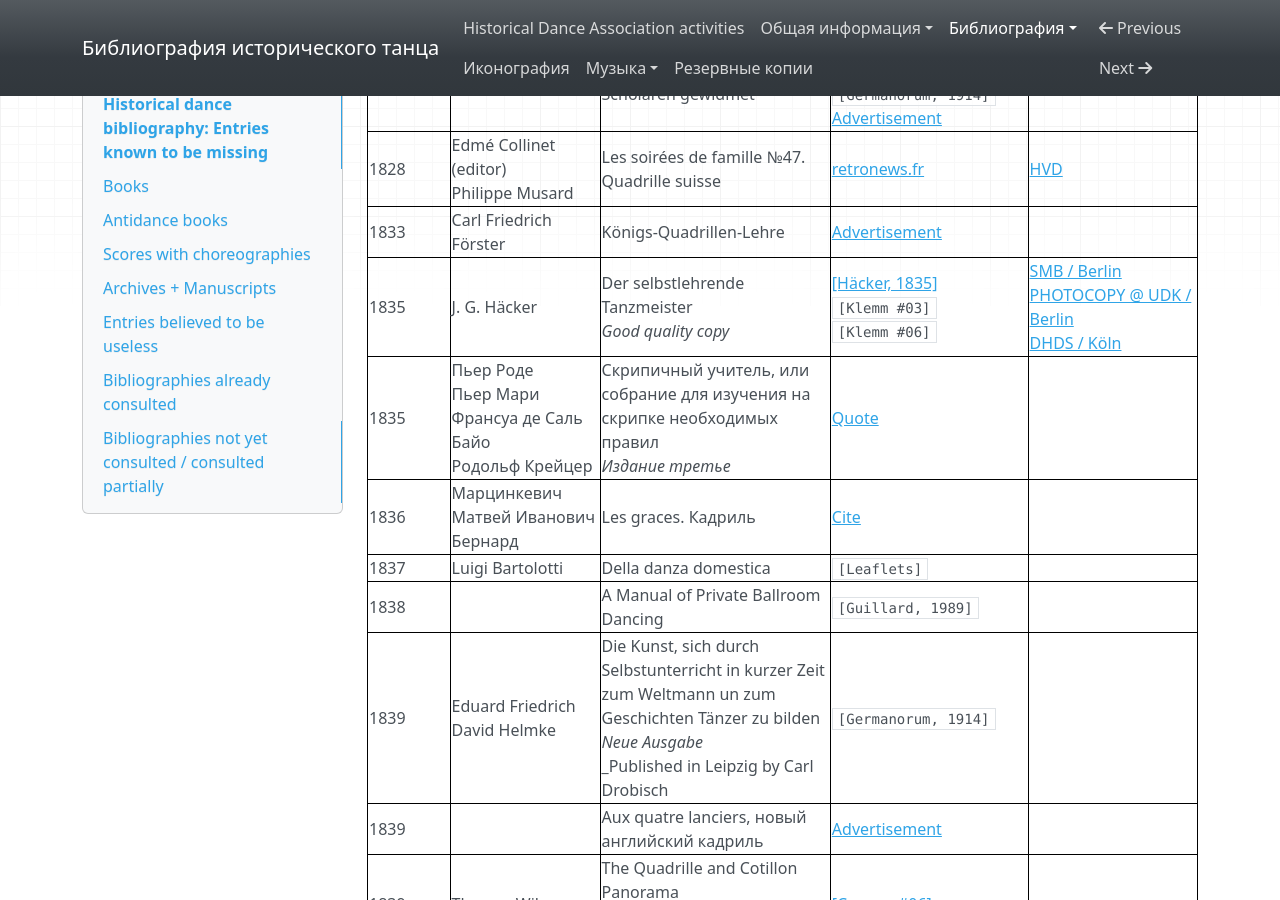
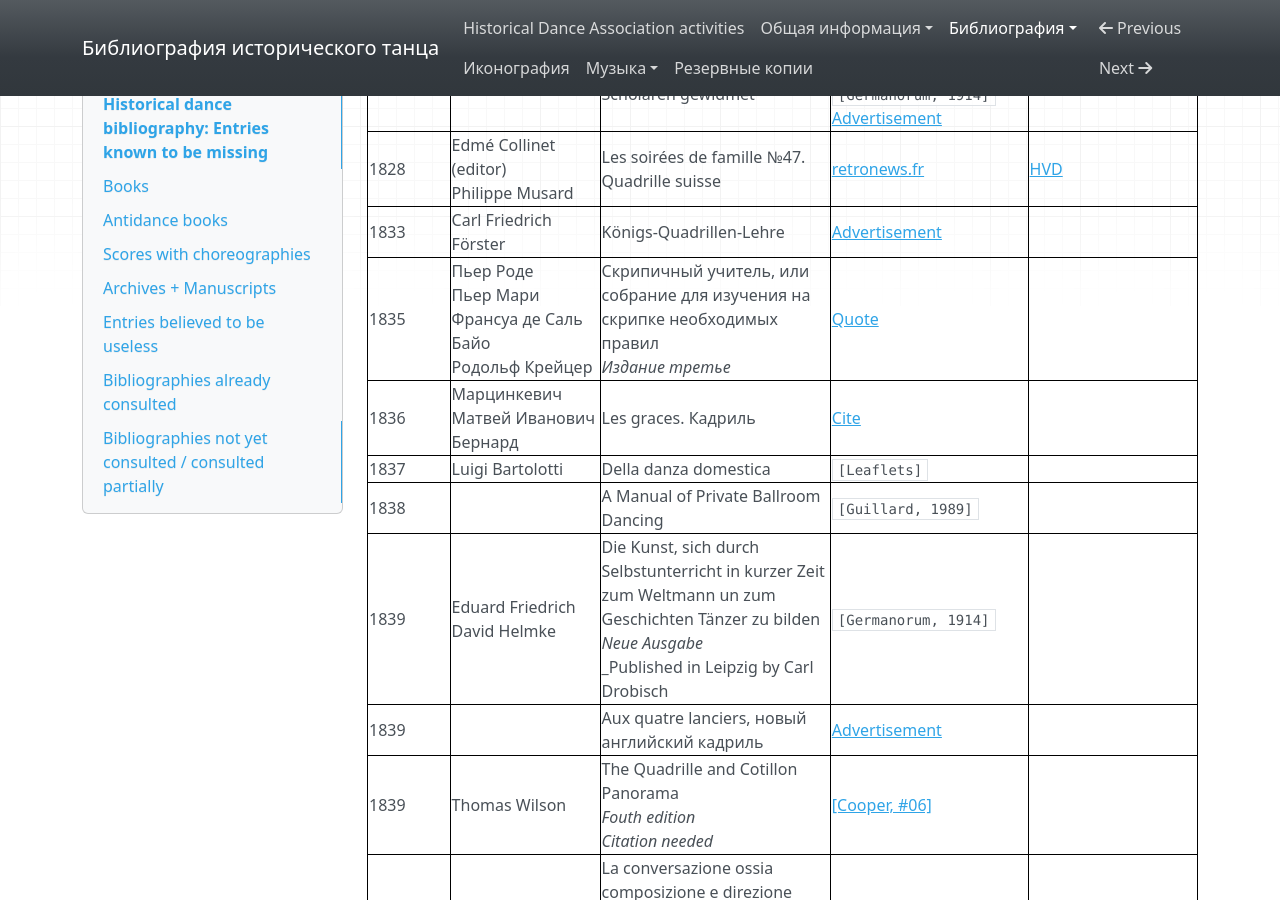
Before and after one commit to hda-technical/dancebooks, an MkDocs documentation site: the page built from docs/bib/missing.md, in a window 1280 px wide and 900 px high, scrolled down 24690 px. Built offline with MkDocs 1.6.1, drawn with Linux system fonts in a browser that asks for light colours; nearby versions of some CDN libraries.

Commit message:
Remove [hacker_1835] from the list of wanted entries

```diff
--- a/docs/bib/missing.md
+++ b/docs/bib/missing.md
@@ -257,7 +257,6 @@ _This table is intended to be accurate, yet sometimes it is slightly outdated._
 | 1822/1832 | Gustav Weirich | Drei Contre-Tänze in 20 verschiedenen Touren. Seinen Scholaren gewidmet | `[Klemm #02]`<br/>`[Klemm #03]`<br/>`[Klemm #06]`<br/>`[Germanorum, 1914]`<br/>[Advertisement](https://books.google.com/books?id=kiNMAAAAcAAJ&pg=RA1-PA56) | |
 | 1828 | Edmé Collinet (editor)<br/>Philippe Musard | Les soirées de famille №47. Quadrille suisse | [retronews.fr](https://www.retronews.fr/journal/journal-des-debats-politiques-et-litteraires/31-decembre-1828/4/f33ad137-d147-4b40-a999-d0faa2811f44) | [HVD](https://id.lib.harvard.edu/alma/990145236350203941/catalog) |
 | 1833 | Carl Friedrich Förster | Königs-Quadrillen-Lehre | [Advertisement](https://books.google.com/books?id=V-QaAQAAMAAJ&pg=PA236) |
-| 1835 | J. G. Häcker | Der selbstlehrende Tanzmeister<br/>_Good quality copy_ | [[Häcker, 1835]](https://bib.hda.org.ru/books/hacker_1835)<br/>`[Klemm #03]`<br/>`[Klemm #06]` | [SMB / Berlin](https://opac.smb.spk-berlin.de/LNG=EN/CLK?IKT=12&TRM=876381964)<br/>[PHOTOCOPY @ UDK / Berlin](https://udk-berlin.hosted.exlibrisgroup.com/permalink/f/1b2jonm/UDK_ALMA_DS21538893510002884)<br/>[DHDS / Köln](https://aleph.zbsport.de/F/8F9MHNPSSJ22IVFV41CQTMA997BGCHH2NIXGN4EN7R5FGHIY1F-02027?func=item-global&doc_library=ZBS01&doc_number=000182065&year=&volume=&sub_library=) |
 | 1835 | Пьер Роде<br/>Пьер Мари Франсуа де Саль Байо<br/>Родольф Крейцер | Скрипичный учитель, или собрание для изучения на скрипке необходимых правил<br/>_Издание третье_ | [Quote](http://blog.hda.org.ru/quotes/novyie-knigi) | |
 | 1836 | Марцинкевич<br/>Матвей Иванович Бернард | Les graces. Кадриль | [Cite](https://search.rsl.ru/ru/record/01000265975) | |
 | 1837 | Luigi Bartolotti | Della danza domestica | `[Leaflets]` | |
```
